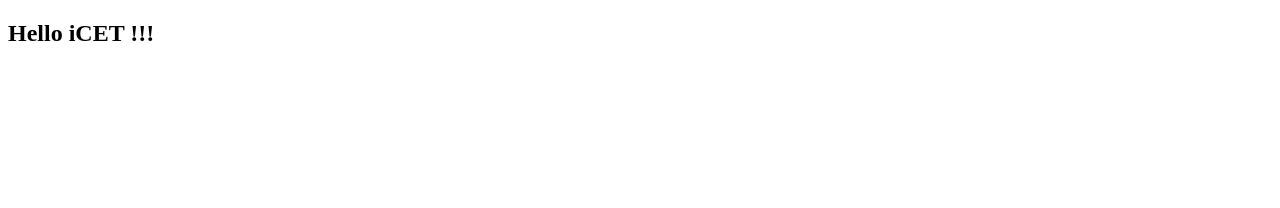
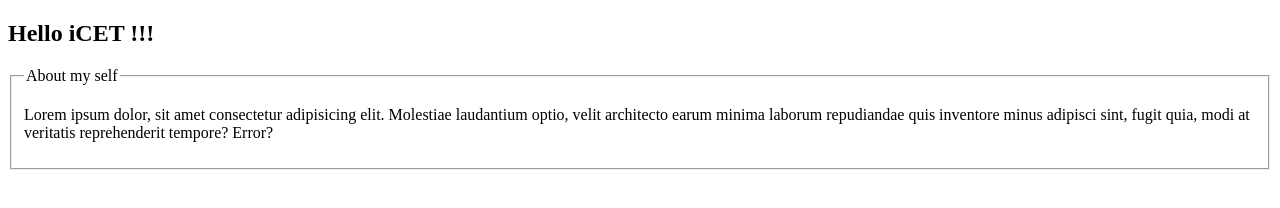
Before and after one commit to Udayanga1/icet-day-4, a plain HTML site: page index.html in a window 1280 px wide. Drawn offline with Linux system fonts and the light colour scheme.

Commit message:
add fieldset

```diff
--- a/index.html
+++ b/index.html
@@ -7,6 +7,10 @@
 </head>
 <body>
     <h2>Hello iCET !!!</h2>
+    <fieldset>
+        <legend>About my self</legend>
+        <p>Lorem ipsum dolor, sit amet consectetur adipisicing elit. Molestiae laudantium optio, velit architecto earum minima laborum repudiandae quis inventore minus adipisci sint, fugit quia, modi at veritatis reprehenderit tempore? Error?</p>
+    </fieldset>
 
 </body>
 </html>
```
